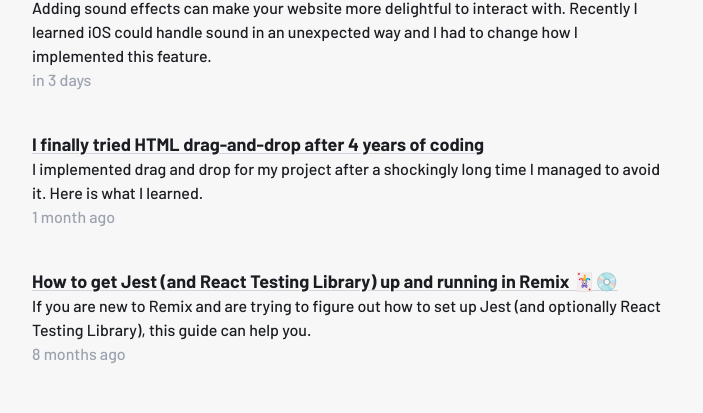
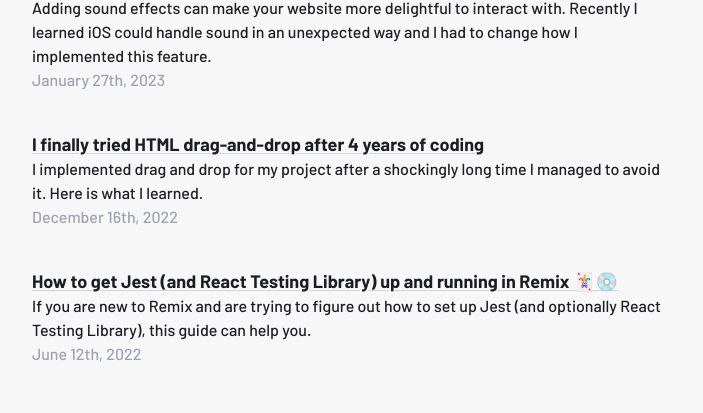
Before and after one commit to sonngdev/personal-website-23, a Next.js app: page /blog in a window 1280 px wide. Shown: the part 149-562 px from the top of the page, without its empty margins (288-991 px from the left). Built offline with nearby package versions, Linux system fonts and the light colour scheme; no server answers.

Commit message:
feat: Use absolute rather than relative time

```diff
--- a/components/comment/list.tsx
+++ b/components/comment/list.tsx
@@ -1,5 +1,5 @@
 import type { Comment } from '../../interfaces';
-import distanceToNow from '../../lib/dateRelative';
+import { distanceToNow } from '../../lib/time';
 import { useAuth0 } from '@auth0/auth0-react';
 
 type CommentListProps = {
--- a/lib/dateRelative.ts
+++ /dev/null
@@ -1,7 +0,0 @@
-import formatDistanceToNowStrict from 'date-fns/formatDistanceToNowStrict';
-
-export default function distanceToNow(dateTime: number | Date) {
-  return formatDistanceToNowStrict(dateTime, {
-    addSuffix: true,
-  });
-}
--- /dev/null
+++ b/lib/time.ts
@@ -0,0 +1,11 @@
+import { formatDistanceToNowStrict, format } from 'date-fns';
+
+export function distanceToNow(dateTime: number | Date) {
+  return formatDistanceToNowStrict(dateTime, {
+    addSuffix: true,
+  });
+}
+
+export function formatDate(dateTime: number | Date) {
+  return format(dateTime, 'MMMM do, yyyy');
+}
--- a/pages/blog/[slug].tsx
+++ b/pages/blog/[slug].tsx
@@ -3,7 +3,7 @@ import { useRouter } from 'next/router';
 import ErrorPage from 'next/error';
 import Head from 'next/head';
 import Container from 'components/container';
-import distanceToNow from 'lib/dateRelative';
+import { formatDate } from 'lib/time';
 import { getAllPosts, getPostBySlug } from 'lib/getPost';
 import markdownToHtml from 'lib/markdownToHtml';
 
@@ -37,7 +37,7 @@ export default function PostPage({
                 <p className="mt-2 text-xl">{post.excerpt}</p>
               ) : null}
               <time className="flex mt-2 text-gray-400">
-                {distanceToNow(post.date ? new Date(post.date) : new Date())}
+                {formatDate(post.date ? new Date(post.date) : new Date())}
               </time>
             </header>
 
--- a/pages/blog/index.tsx
+++ b/pages/blog/index.tsx
@@ -2,7 +2,7 @@ import type { InferGetStaticPropsType } from 'next';
 import Head from 'next/head';
 import Link from 'next/link';
 import Container from '../../components/container';
-import distanceToNow from '../../lib/dateRelative';
+import { formatDate } from '../../lib/time';
 import { getAllPosts } from '../../lib/getPost';
 
 export default function NotePage({
@@ -26,7 +26,7 @@ export default function NotePage({
             </Link>
             <p>{post.excerpt}</p>
             <div className="text-gray-400">
-              <time>{distanceToNow(post.date ? new Date(post.date) : new Date())}</time>
+              <time>{formatDate(post.date ? new Date(post.date) : new Date())}</time>
             </div>
           </article>
         ))
```
